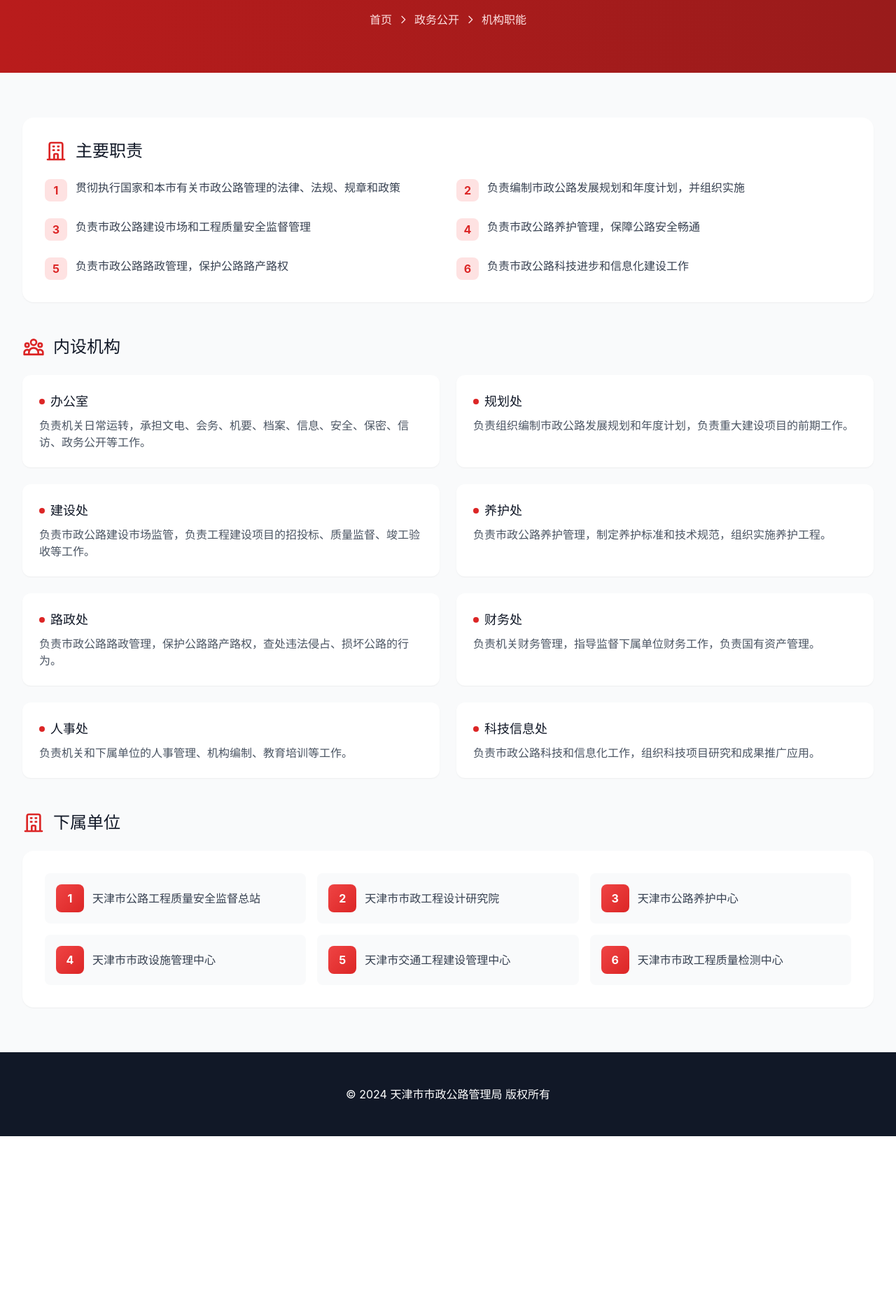
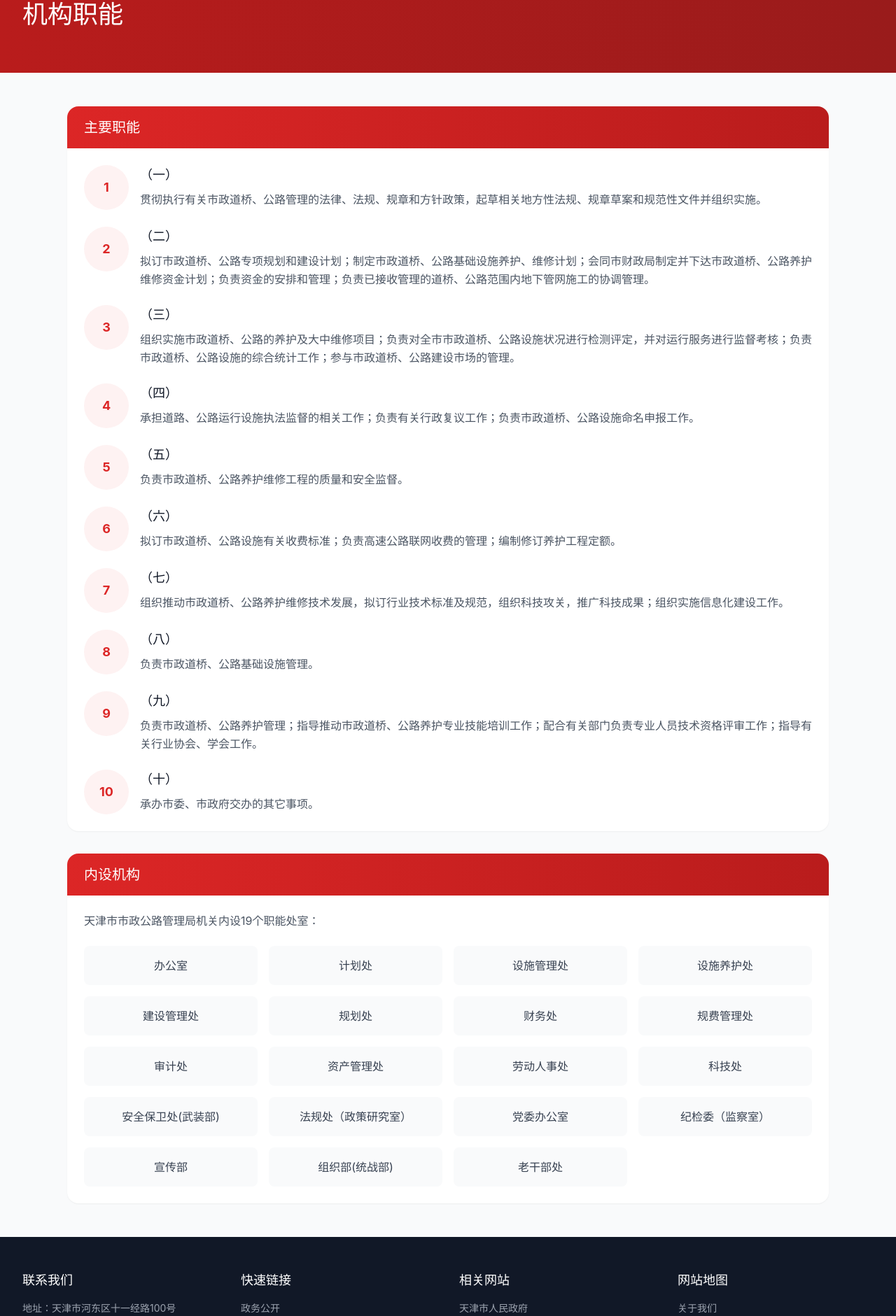
Before and after one commit to qingzhoupingmin/todo-api, a Vue app: page /zwgk/jgzn in a window 1280 px wide. Shown: the part 225-2106 px from the top of the page at 70% size. Before the commit the page ends 1849 px from the top, so only its background shows below. Built offline with nearby package versions, Linux system fonts and the light colour scheme.

Commit message:
feat: 开发天津市政公路管理局官网
Co-authored-by: traeagent <traeagent@users.noreply.github.com>

```diff
--- a/src/pages/HomePage.vue
+++ b/src/pages/HomePage.vue
@@ -396,25 +396,25 @@ const getIcon = (name: string) => {
                   <path stroke-linecap="round" stroke-linejoin="round" stroke-width="2" d="M17.657 16.657L13.414 20.9a1.998 1.998 0 01-2.827 0l-4.244-4.243a8 8 0 1111.314 0z"></path>
                   <path stroke-linecap="round" stroke-linejoin="round" stroke-width="2" d="M15 11a3 3 0 11-6 0 3 3 0 016 0z"></path>
                 </svg>
-                地址：天津市和平区重庆道118号
+                地址：天津市河东区十一经路100号
               </p>
               <p class="flex items-center gap-2">
                 <svg class="w-5 h-5 text-gray-400" fill="none" stroke="currentColor" viewBox="0 0 24 24">
                   <path stroke-linecap="round" stroke-linejoin="round" stroke-width="2" d="M3 8l7.89 5.26a2 2 0 002.22 0L21 8M5 19h14a2 2 0 002-2V7a2 2 0 00-2-2H5a2 2 0 00-2 2v10a2 2 0 002 2z"></path>
                 </svg>
-                邮编：300050
+                邮编：300171
               </p>
               <p class="flex items-center gap-2">
                 <svg class="w-5 h-5 text-gray-400" fill="none" stroke="currentColor" viewBox="0 0 24 24">
                   <path stroke-linecap="round" stroke-linejoin="round" stroke-width="2" d="M3 5a2 2 0 012-2h3.28a1 1 0 01.948.684l1.498 4.493a1 1 0 01-.502 1.21l-2.257 1.13a11.042 11.042 0 005.516 5.516l1.13-2.257a1 1 0 011.21-.502l4.493 1.498a1 1 0 01.684.949V19a2 2 0 01-2 2h-1C9.716 21 3 14.284 3 6V5z"></path>
                 </svg>
-                联系电话：022-23316965
+                联系电话：022-24136666
               </p>
               <p class="flex items-center gap-2">
                 <svg class="w-5 h-5 text-gray-400" fill="none" stroke="currentColor" viewBox="0 0 24 24">
                   <path stroke-linecap="round" stroke-linejoin="round" stroke-width="2" d="M17 8h2a2 2 0 012 2v6a2 2 0 01-2 2h-2v4a2 2 0 01-2 2H9a2 2 0 01-2-2v-4a2 2 0 012-2v-6a2 2 0 012-2H9a2 2 0 01-2-2v6a2 2 0 012 2h2a2 2 0 012-2v4a2 2 0 012 2H17a2 2 0 012-2v-4z"></path>
                 </svg>
-                传真：022-23136714
+                传真：022-24136688
               </p>
             </div>
 
--- a/src/pages/OrganizationPage.vue
+++ b/src/pages/OrganizationPage.vue
@@ -1,24 +1,63 @@
 <script setup lang="ts">
 import HeaderNav from '../components/HeaderNav.vue'
 
-const departments = [
-  { name: '办公室', description: '负责机关日常运转，承担文电、会务、机要、档案、信息、安全、保密、信访、政务公开等工作。' },
-  { name: '规划处', description: '负责组织编制市政公路发展规划和年度计划，负责重大建设项目的前期工作。' },
-  { name: '建设处', description: '负责市政公路建设市场监管，负责工程建设项目的招投标、质量监督、竣工验收等工作。' },
-  { name: '养护处', description: '负责市政公路养护管理，制定养护标准和技术规范，组织实施养护工程。' },
-  { name: '路政处', description: '负责市政公路路政管理，保护公路路产路权，查处违法侵占、损坏公路的行为。' },
-  { name: '财务处', description: '负责机关财务管理，指导监督下属单位财务工作，负责国有资产管理。' },
-  { name: '人事处', description: '负责机关和下属单位的人事管理、机构编制、教育培训等工作。' },
-  { name: '科技信息处', description: '负责市政公路科技和信息化工作，组织科技项目研究和成果推广应用。' }
+const functions = [
+  {
+    id: 1,
+    title: '（一）',
+    content: '贯彻执行有关市政道桥、公路管理的法律、法规、规章和方针政策，起草相关地方性法规、规章草案和规范性文件并组织实施。'
+  },
+  {
+    id: 2,
+    title: '（二）',
+    content: '拟订市政道桥、公路专项规划和建设计划；制定市政道桥、公路基础设施养护、维修计划；会同市财政局制定并下达市政道桥、公路养护维修资金计划；负责资金的安排和管理；负责已接收管理的道桥、公路范围内地下管网施工的协调管理。'
+  },
+  {
+    id: 3,
+    title: '（三）',
+    content: '组织实施市政道桥、公路的养护及大中维修项目；负责对全市市政道桥、公路设施状况进行检测评定，并对运行服务进行监督考核；负责市政道桥、公路设施的综合统计工作；参与市政道桥、公路建设市场的管理。'
+  },
+  {
+    id: 4,
+    title: '（四）',
+    content: '承担道路、公路运行设施执法监督的相关工作；负责有关行政复议工作；负责市政道桥、公路设施命名申报工作。'
+  },
+  {
+    id: 5,
+    title: '（五）',
+    content: '负责市政道桥、公路养护维修工程的质量和安全监督。'
+  },
+  {
+    id: 6,
+    title: '（六）',
+    content: '拟订市政道桥、公路设施有关收费标准；负责高速公路联网收费的管理；编制修订养护工程定额。'
+  },
+  {
+    id: 7,
+    title: '（七）',
+    content: '组织推动市政道桥、公路养护维修技术发展，拟订行业技术标准及规范，组织科技攻关，推广科技成果；组织实施信息化建设工作。'
+  },
+  {
+    id: 8,
+    title: '（八）',
+    content: '负责市政道桥、公路基础设施管理。'
+  },
+  {
+    id: 9,
+    title: '（九）',
+    content: '负责市政道桥、公路养护管理；指导推动市政道桥、公路养护专业技能培训工作；配合有关部门负责专业人员技术资格评审工作；指导有关行业协会、学会工作。'
+  },
+  {
+    id: 10,
+    title: '（十）',
+    content: '承办市委、市政府交办的其它事项。'
+  }
 ]
 
-const subordinateUnits = [
-  '天津市公路工程质量安全监督总站',
-  '天津市市政工程设计研究院',
-  '天津市公路养护中心',
-  '天津市市政设施管理中心',
-  '天津市交通工程建设管理中心',
-  '天津市市政工程质量检测中心'
+const departments = [
+  '办公室', '计划处', '设施管理处', '设施养护处', '建设管理处', '规划处', '财务处', '规费管理处',
+  '审计处', '资产管理处', '劳动人事处', '科技处', '安全保卫处(武装部)', '法规处（政策研究室）',
+  '党委办公室', '纪检委（监察室）', '宣传部', '组织部(统战部)', '老干部处'
 ]
 </script>
 
@@ -27,107 +66,56 @@ const subordinateUnits = [
     <HeaderNav />
 
     <div class="bg-gradient-to-r from-red-700 to-red-800 py-16">
-      <div class="max-w-7xl mx-auto px-4 sm:px-6 lg:px-8 text-center">
-        <h1 class="text-4xl font-bold text-white mb-4">机构职能</h1>
-        <div class="flex items-center justify-center space-x-2 text-red-100">
-          <a href="/" class="hover:text-white transition-colors">首页</a>
-          <svg class="w-4 h-4" fill="none" stroke="currentColor" viewBox="0 0 24 24"><path stroke-linecap="round" stroke-linejoin="round" stroke-width="2" d="M9 5l7 7-7 7"></path></svg>
-          <a href="/zwgk" class="hover:text-white transition-colors">政务公开</a>
-          <svg class="w-4 h-4" fill="none" stroke="currentColor" viewBox="0 0 24 24"><path stroke-linecap="round" stroke-linejoin="round" stroke-width="2" d="M9 5l7 7-7 7"></path></svg>
-          <span>机构职能</span>
+      <div class="max-w-7xl mx-auto px-4 sm:px-6 lg:px-8">
+        <div class="flex items-center">
+          <a href="/" class="text-red-100 hover:text-white transition-colors">首页</a>
+          <svg class="w-4 h-4 text-red-100 mx-2" fill="none" stroke="currentColor" viewBox="0 0 24 24"><path stroke-linecap="round" stroke-linejoin="round" stroke-width="2" d="M9 5l7 7-7 7"></path></svg>
+          <a href="/zwgk" class="text-red-100 hover:text-white transition-colors">政务公开</a>
+          <svg class="w-4 h-4 text-red-100 mx-2" fill="none" stroke="currentColor" viewBox="0 0 24 24"><path stroke-linecap="round" stroke-linejoin="round" stroke-width="2" d="M9 5l7 7-7 7"></path></svg>
+          <span class="text-white">机构职能</span>
         </div>
+        <h1 class="text-4xl font-bold text-white mt-4">机构职能</h1>
       </div>
     </div>
 
-    <div class="py-16">
-      <div class="max-w-7xl mx-auto px-4 sm:px-6 lg:px-8">
-        <div class="bg-white rounded-2xl shadow-sm p-8 mb-12">
-          <h2 class="text-2xl font-bold text-gray-900 mb-6 flex items-center">
-            <svg class="w-8 h-8 text-red-600 mr-3" fill="none" stroke="currentColor" viewBox="0 0 24 24">
-              <path stroke-linecap="round" stroke-linejoin="round" stroke-width="2" d="M19 21V5a2 2 0 00-2-2H7a2 2 0 00-2 2v16m14 0h2m-2 0h-5m-9 0H3m2 0h5M9 7h1m-1 4h1m4-4h1m-1 4h1m-5 10v-5a1 1 0 011-1h2a1 1 0 011 1v5m-4 0h4"></path>
-            </svg>
-            主要职责
-          </h2>
-          <div class="grid md:grid-cols-2 gap-6">
-            <div class="flex items-start space-x-3">
-              <div class="flex-shrink-0 w-8 h-8 bg-red-100 rounded-lg flex items-center justify-center">
-                <span class="text-red-600 font-bold">1</span>
+    <div class="py-12">
+      <div class="max-w-6xl mx-auto px-4 sm:px-6 lg:px-8">
+        <div class="bg-white rounded-2xl shadow-sm overflow-hidden mb-8">
+          <div class="bg-gradient-to-r from-red-600 to-red-700 px-6 py-4">
+            <h2 class="text-xl font-bold text-white">主要职能</h2>
+          </div>
+          <div class="p-6">
+            <div class="space-y-6">
+              <div
+                v-for="func in functions"
+                :key="func.id"
+                class="flex gap-4"
+              >
+                <span class="flex-shrink-0 w-16 h-16 bg-red-50 rounded-full flex items-center justify-center text-red-600 font-bold text-lg">
+                  {{ func.id }}
+                </span>
+                <div class="flex-1">
+                  <h3 class="text-lg font-semibold text-gray-900 mb-2">{{ func.title }}</h3>
+                  <p class="text-gray-600 leading-relaxed">{{ func.content }}</p>
+                </div>
               </div>
-              <p class="text-gray-700">贯彻执行国家和本市有关市政公路管理的法律、法规、规章和政策</p>
-            </div>
-            <div class="flex items-start space-x-3">
-              <div class="flex-shrink-0 w-8 h-8 bg-red-100 rounded-lg flex items-center justify-center">
-                <span class="text-red-600 font-bold">2</span>
-              </div>
-              <p class="text-gray-700">负责编制市政公路发展规划和年度计划，并组织实施</p>
-            </div>
-            <div class="flex items-start space-x-3">
-              <div class="flex-shrink-0 w-8 h-8 bg-red-100 rounded-lg flex items-center justify-center">
-                <span class="text-red-600 font-bold">3</span>
-              </div>
-              <p class="text-gray-700">负责市政公路建设市场和工程质量安全监督管理</p>
-            </div>
-            <div class="flex items-start space-x-3">
-              <div class="flex-shrink-0 w-8 h-8 bg-red-100 rounded-lg flex items-center justify-center">
-                <span class="text-red-600 font-bold">4</span>
-              </div>
-              <p class="text-gray-700">负责市政公路养护管理，保障公路安全畅通</p>
-            </div>
-            <div class="flex items-start space-x-3">
-              <div class="flex-shrink-0 w-8 h-8 bg-red-100 rounded-lg flex items-center justify-center">
-                <span class="text-red-600 font-bold">5</span>
-              </div>
-              <p class="text-gray-700">负责市政公路路政管理，保护公路路产路权</p>
-            </div>
-            <div class="flex items-start space-x-3">
-              <div class="flex-shrink-0 w-8 h-8 bg-red-100 rounded-lg flex items-center justify-center">
-                <span class="text-red-600 font-bold">6</span>
-              </div>
-              <p class="text-gray-700">负责市政公路科技进步和信息化建设工作</p>
             </div>
           </div>
         </div>
 
-        <div class="mb-12">
-          <h2 class="text-2xl font-bold text-gray-900 mb-6 flex items-center">
-            <svg class="w-8 h-8 text-red-600 mr-3" fill="none" stroke="currentColor" viewBox="0 0 24 24">
-              <path stroke-linecap="round" stroke-linejoin="round" stroke-width="2" d="M17 20h5v-2a3 3 0 00-5.356-1.857M17 20H7m10 0v-2c0-.656-.126-1.283-.356-1.857M7 20H2v-2a3 3 0 015.356-1.857M7 20v-2c0-.656.126-1.283.356-1.857m0 0a5.002 5.002 0 019.288 0M15 7a3 3 0 11-6 0 3 3 0 016 0zm6 3a2 2 0 11-4 0 2 2 0 014 0zM7 10a2 2 0 11-4 0 2 2 0 014 0z"></path>
-            </svg>
-            内设机构
-          </h2>
-          <div class="grid md:grid-cols-2 gap-6">
-            <div
-              v-for="dept in departments"
-              :key="dept.name"
-              class="bg-white rounded-xl shadow-sm p-6 hover:shadow-md transition-shadow"
-            >
-              <h3 class="text-lg font-semibold text-gray-900 mb-2 flex items-center">
-                <span class="w-2 h-2 bg-red-600 rounded-full mr-2"></span>
-                {{ dept.name }}
-              </h3>
-              <p class="text-gray-600">{{ dept.description }}</p>
-            </div>
+        <div class="bg-white rounded-2xl shadow-sm overflow-hidden">
+          <div class="bg-gradient-to-r from-red-600 to-red-700 px-6 py-4">
+            <h2 class="text-xl font-bold text-white">内设机构</h2>
           </div>
-        </div>
-
-        <div>
-          <h2 class="text-2xl font-bold text-gray-900 mb-6 flex items-center">
-            <svg class="w-8 h-8 text-red-600 mr-3" fill="none" stroke="currentColor" viewBox="0 0 24 24">
-              <path stroke-linecap="round" stroke-linejoin="round" stroke-width="2" d="M19 21V5a2 2 0 00-2-2H7a2 2 0 00-2 2v16m14 0h2m-2 0h-5m-9 0H3m2 0h5M9 7h1m-1 4h1m4-4h1m-1 4h1m-5 10v-5a1 1 0 011-1h2a1 1 0 011 1v5m-4 0h4"></path>
-            </svg>
-            下属单位
-          </h2>
-          <div class="bg-white rounded-2xl shadow-sm p-8">
-            <div class="grid md:grid-cols-2 lg:grid-cols-3 gap-4">
+          <div class="p-6">
+            <p class="text-gray-600 mb-6">天津市市政公路管理局机关内设19个职能处室：</p>
+            <div class="grid grid-cols-2 md:grid-cols-3 lg:grid-cols-4 gap-4">
               <div
-                v-for="(unit, index) in subordinateUnits"
-                :key="unit"
-                class="flex items-center space-x-3 p-4 bg-gray-50 rounded-lg"
+                v-for="(dept, index) in departments"
+                :key="index"
+                class="flex items-center justify-center h-14 bg-gray-50 rounded-lg hover:bg-red-50 hover:text-red-600 transition-colors cursor-pointer"
               >
-                <div class="flex-shrink-0 w-10 h-10 bg-gradient-to-br from-red-500 to-red-600 rounded-lg flex items-center justify-center">
-                  <span class="text-white font-bold">{{ index + 1 }}</span>
-                </div>
-                <span class="text-gray-700 font-medium">{{ unit }}</span>
+                <span class="text-gray-700">{{ dept }}</span>
               </div>
             </div>
           </div>
@@ -136,8 +124,46 @@ const subordinateUnits = [
     </div>
 
     <footer class="bg-gray-900 text-white py-12">
-      <div class="max-w-7xl mx-auto px-4 sm:px-6 lg:px-8 text-center">
-        <p>© 2024 天津市市政公路管理局 版权所有</p>
+      <div class="max-w-7xl mx-auto px-4 sm:px-6 lg:px-8">
+        <div class="grid md:grid-cols-4 gap-8">
+          <div>
+            <h3 class="text-lg font-bold mb-4">联系我们</h3>
+            <p class="text-gray-400 text-sm">地址：天津市河东区十一经路100号</p>
+            <p class="text-gray-400 text-sm">邮编：300171</p>
+            <p class="text-gray-400 text-sm">电话：022-24136666</p>
+            <p class="text-gray-400 text-sm">传真：022-24136688</p>
+          </div>
+          <div>
+            <h3 class="text-lg font-bold mb-4">快速链接</h3>
+            <ul class="space-y-2 text-sm">
+              <li><a href="#" class="text-gray-400 hover:text-white transition-colors">政务公开</a></li>
+              <li><a href="#" class="text-gray-400 hover:text-white transition-colors">政务服务</a></li>
+              <li><a href="#" class="text-gray-400 hover:text-white transition-colors">政民互动</a></li>
+              <li><a href="#" class="text-gray-400 hover:text-white transition-colors">专题专栏</a></li>
+            </ul>
+          </div>
+          <div>
+            <h3 class="text-lg font-bold mb-4">相关网站</h3>
+            <ul class="space-y-2 text-sm">
+              <li><a href="#" class="text-gray-400 hover:text-white transition-colors">天津市人民政府</a></li>
+              <li><a href="#" class="text-gray-400 hover:text-white transition-colors">交通运输部</a></li>
+              <li><a href="#" class="text-gray-400 hover:text-white transition-colors">中国公路网</a></li>
+            </ul>
+          </div>
+          <div>
+            <h3 class="text-lg font-bold mb-4">网站地图</h3>
+            <ul class="space-y-2 text-sm">
+              <li><a href="#" class="text-gray-400 hover:text-white transition-colors">关于我们</a></li>
+              <li><a href="#" class="text-gray-400 hover:text-white transition-colors">网站声明</a></li>
+              <li><a href="#" class="text-gray-400 hover:text-white transition-colors">隐私政策</a></li>
+              <li><a href="#" class="text-gray-400 hover:text-white transition-colors">使用帮助</a></li>
+            </ul>
+          </div>
+        </div>
+        <div class="border-t border-gray-800 mt-8 pt-8 text-center">
+          <p class="text-gray-500 text-sm">© 2024 天津市市政公路管理局 版权所有</p>
+          <p class="text-gray-600 text-xs mt-2">津ICP备XXXXXXXX号-1 | 津公网安备XXXXXXXXXXXXXX号</p>
+        </div>
       </div>
     </footer>
   </div>
```
Also changed, not shown: src/components/HeaderNav.vue (+17 -0 lines).
